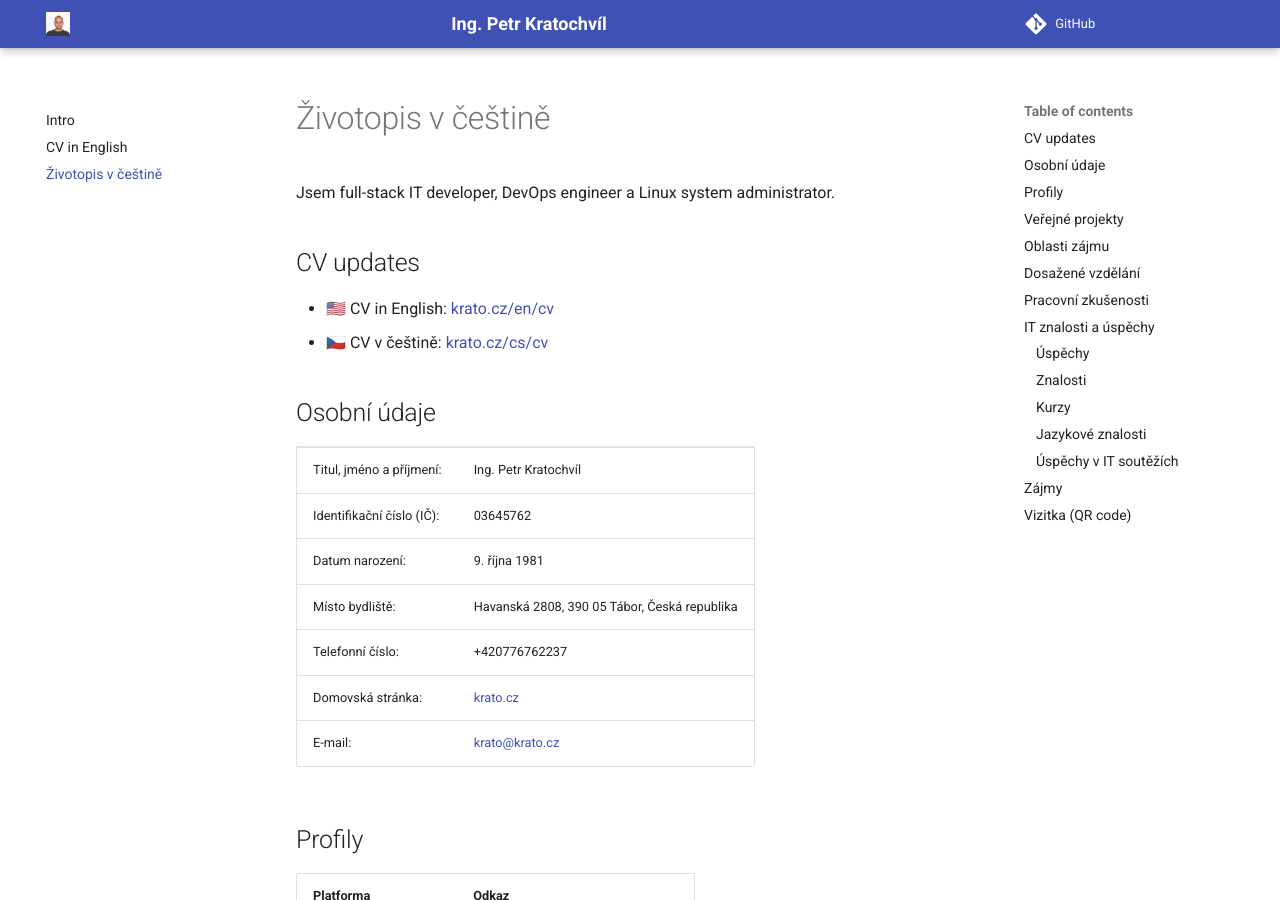
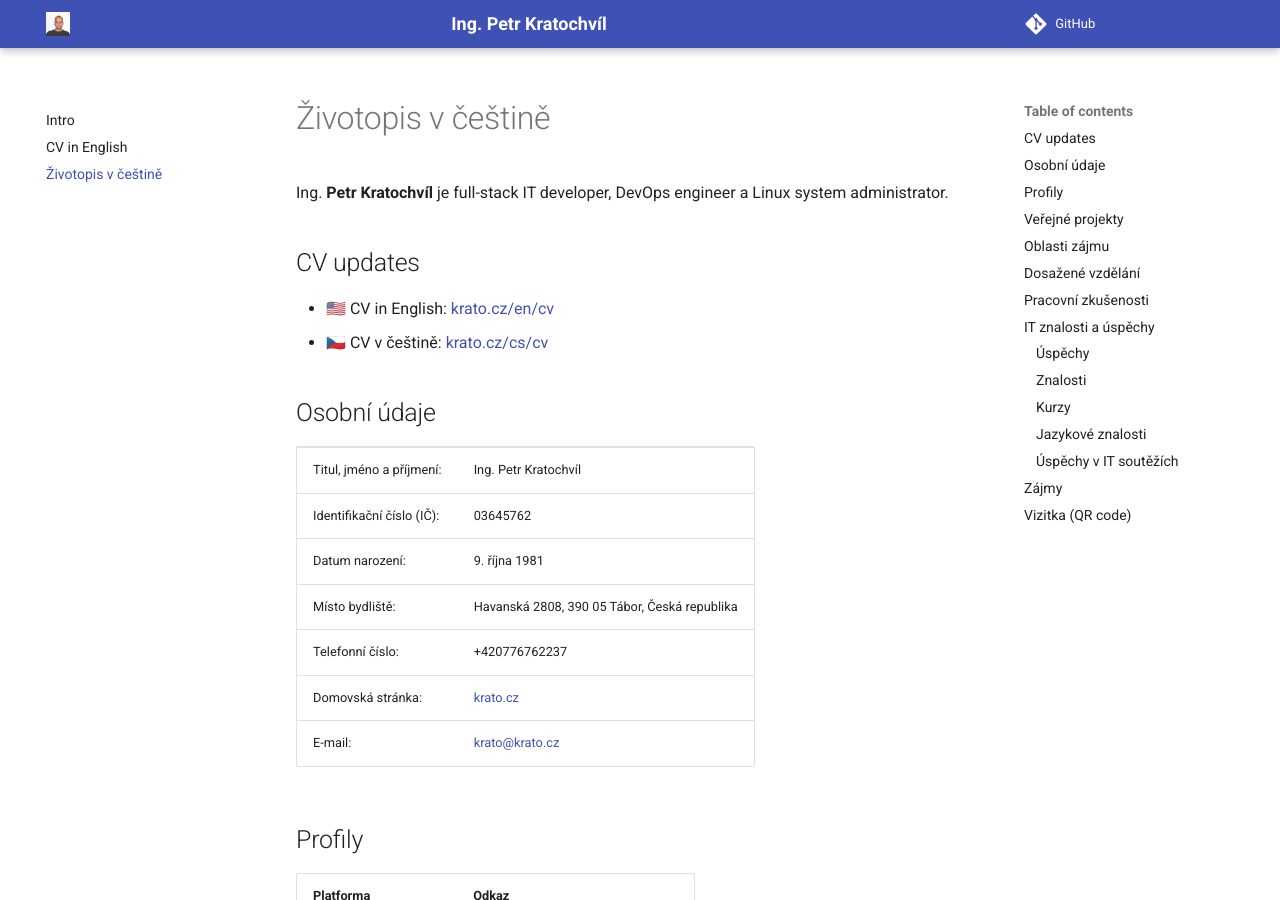
Before and after one commit to kratocz/kratocz, an MkDocs documentation site: the page built from docs/cs/cv.md, in a window 1280 px wide and 900 px high. Built offline with MkDocs 1.6.1 and Material for MkDocs 9.7.7, drawn with Linux system fonts in a browser that asks for light colours.

Commit message:
small update: /docs/*/cv.md: texts

```diff
--- a/docs/cs/cv.md
+++ b/docs/cs/cv.md
@@ -1,6 +1,6 @@
 # Životopis v češtině
 
-Jsem full-stack IT developer, DevOps engineer a Linux system administrator.
+Ing. **Petr Kratochvíl** je full-stack IT developer, DevOps engineer a Linux system administrator.
 
 ## CV updates
 
```
Also changed, not shown: docs/en/cv.md (+1 -1 lines).
